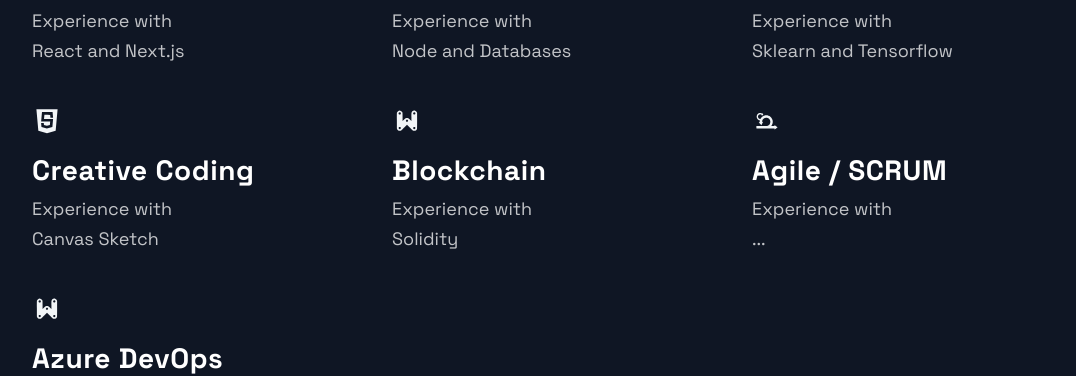
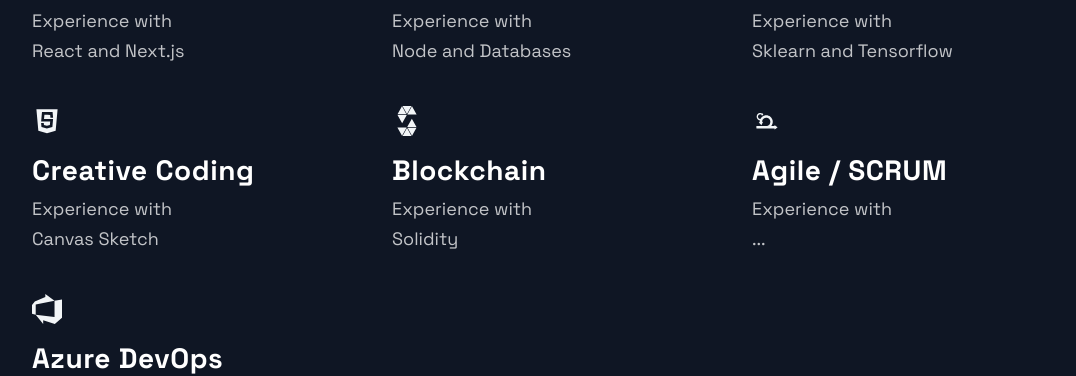
Before and after one commit to finnformica/finnformica22, a Next.js app: page / in a window 1280 px wide. Shown: the part 2754-3130 px from the top of the page, without its empty margins (88-1164 px from the left). Built offline with nearby package versions, Linux system fonts and the light colour scheme.

Commit message:
add si icons

```diff
--- a/package.json
+++ b/package.json
@@ -11,7 +11,7 @@
     "next": "^12.2.3",
     "react": "17.0.2",
     "react-dom": "17.0.2",
-    "react-icons": "^4.2.0",
+    "react-icons": "^4.4.0",
     "styled-components": "^5.3.0",
     "styled-normalize": "^8.0.7"
   }
--- a/src/components/Projects/Projects.js
+++ b/src/components/Projects/Projects.js
@@ -13,11 +13,13 @@
   UtilityList,
   Img,
 } from "./ProjectsStyles";
+
 import {
   Section,
   SectionDivider,
   SectionTitle,
 } from "../../styles/GlobalComponents";
+
 import { projects } from "../../constants/constants";
 
 const Projects = () => (
--- a/src/components/Projects/ProjectsStyles.js
+++ b/src/components/Projects/ProjectsStyles.js
@@ -22,6 +22,7 @@
     padding-bottom: 0;
   }
 `;
+
 export const BlogCard = styled.div`
   border-radius: 10px;
   box-shadow: 3px 3px 20px rgba(80, 78, 78, 0.5);
--- a/src/constants/constants.js
+++ b/src/constants/constants.js
@@ -6,6 +6,8 @@
   DiScrum,
   DiWebplatform,
 } from "react-icons/di";
+
+import { SiAzuredevops, SiSolidity } from "react-icons/si";
 
 export const projects = [
   {
@@ -88,7 +90,7 @@
   {
     title: "Blockchain",
     technology: "Solidity",
-    icon: <DiWebplatform size="3rem" />,
+    icon: <SiSolidity size="3rem" />,
   },
   {
     title: "Agile / SCRUM",
@@ -98,6 +100,6 @@
   {
     title: "Azure DevOps",
     technology: "...",
-    icon: <DiWebplatform size="3rem" />,
+    icon: <SiAzuredevops size="3rem" />,
   },
 ];
```
Also changed, not shown: 1 other file (tests, documents, lock files or other folders).
